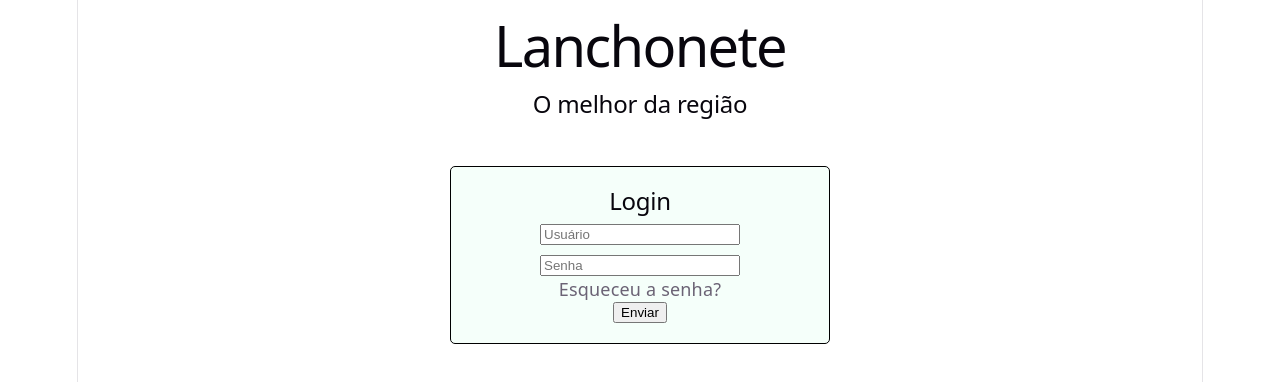
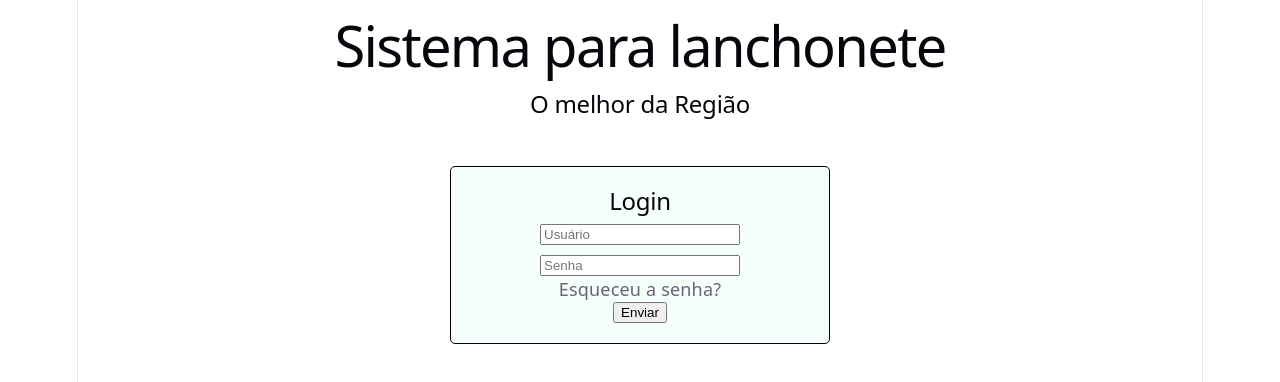
Before and after one commit to cesarstati/aulaPA_React, a React (Vite) app: page / in a window 1280 px wide. Shown: the top 382 px of the page. Built offline with nearby package versions, Linux system fonts and the light colour scheme.

Commit message:
primeiro commit

```diff
--- a/src/App.jsx
+++ b/src/App.jsx
@@ -5,7 +5,8 @@ function App(){
   return (
     <>
 
-    <Header />
+    <Header titulo="Sistema para lanchonete"
+            subtitulo = "O melhor da Região" />
     <Login />
 
     </>
--- a/src/components/Header.jsx
+++ b/src/components/Header.jsx
@@ -1,8 +1,8 @@
-function Header(){
+function Header({titulo,subtitulo}){
     return (
 <>
-        <h1>Lanchonete</h1>
-        <h2>O melhor da região</h2>
+        <h1>{titulo}</h1>
+        <h2>{subtitulo}</h2>
 </>
 
 
```
